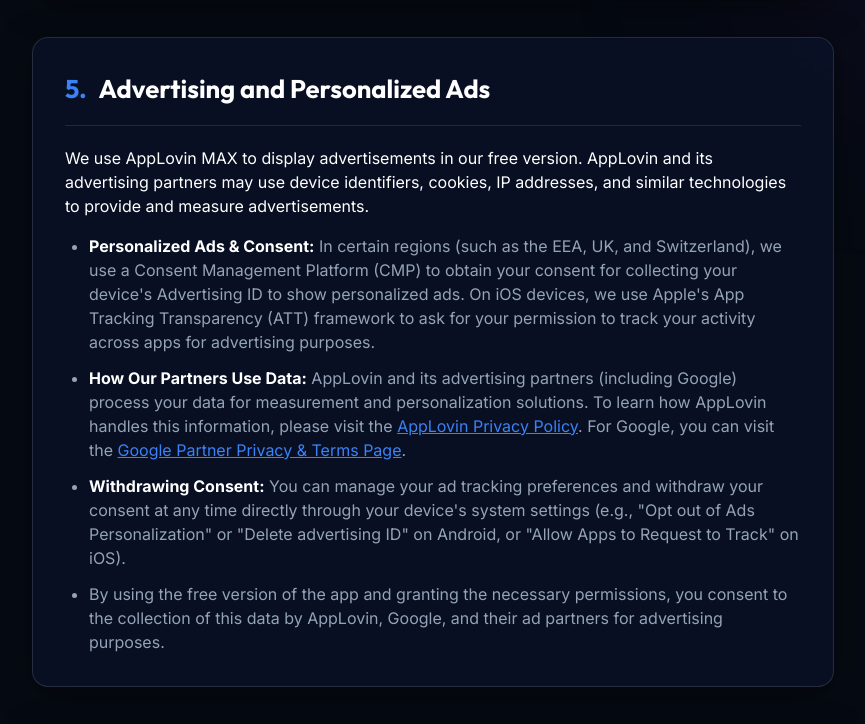
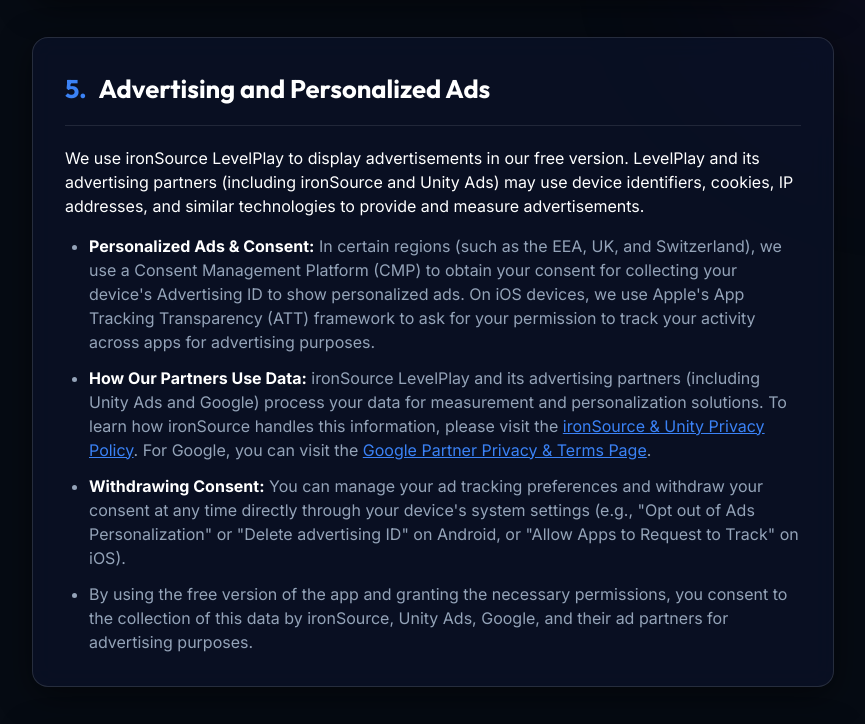
Before and after one commit to loddigital/lodplayer-web, a website with bundled scripts: page privacy-policy.html in a window 1280 px wide. Shown: the part 2006-2730 px from the top of the page, without its empty margins (207-1072 px from the left). Built offline with nearby package versions, Linux system fonts and the light colour scheme.

Commit message:
update privacy policy to reflect ironSource LevelPlay integration and refresh effective date

```diff
--- a/privacy-policy.html
+++ b/privacy-policy.html
@@ -58,7 +58,7 @@
                     Privacy Policy</h1>
                 <p
                     class="text-[1rem] text-textDark bg-white/5 inline-block px-4 py-1.5 rounded-full border border-white/10">
-                    <strong>Effective Date:</strong> June 17, 2026
+                    <strong>Effective Date:</strong> August 24, 2026
                 </p>
             </div>
 
@@ -142,7 +142,7 @@
                         class="font-outfit font-bold text-[1.6rem] text-white border-b border-white/10 pb-4 mb-5 flex items-center gap-3">
                         <span class="text-primary">5.</span> Advertising and Personalized Ads
                     </h2>
-                    <p class="mb-4">We use AppLovin MAX to display advertisements in our free version. AppLovin and its advertising partners may use
+                    <p class="mb-4">We use ironSource LevelPlay to display advertisements in our free version. LevelPlay and its advertising partners (including ironSource and Unity Ads) may use
                         device identifiers, cookies, IP addresses, and similar technologies to provide and measure
                         advertisements.</p>
                     <ul class="list-disc pl-6 space-y-3 text-textDark">
@@ -152,18 +152,18 @@
                             collecting your device's Advertising ID to show personalized ads. On iOS devices, we use
                             Apple's App Tracking Transparency (ATT) framework to ask for your permission to track your
                             activity across apps for advertising purposes.</li>
-                        <li><strong class="text-white">How Our Partners Use Data:</strong> AppLovin and its advertising
-                            partners (including Google) process your data for measurement and personalization
-                            solutions. To learn how AppLovin handles this information, please visit the <a
-                                href="https://www.applovin.com/privacy/" target="_blank"
+                        <li><strong class="text-white">How Our Partners Use Data:</strong> ironSource LevelPlay and its advertising
+                            partners (including Unity Ads and Google) process your data for measurement and personalization
+                            solutions. To learn how ironSource handles this information, please visit the <a
+                                href="https://unity.com/legal/privacy-policy" target="_blank"
                                 rel="noopener noreferrer"
-                                class="text-primary hover:text-white underline transition-colors">AppLovin Privacy Policy</a>. For Google, you can visit the <a href="https://policies.google.com/technologies/partner-sites" target="_blank" rel="noopener noreferrer" class="text-primary hover:text-white underline transition-colors">Google Partner Privacy & Terms Page</a>.</li>
+                                class="text-primary hover:text-white underline transition-colors">ironSource & Unity Privacy Policy</a>. For Google, you can visit the <a href="https://policies.google.com/technologies/partner-sites" target="_blank" rel="noopener noreferrer" class="text-primary hover:text-white underline transition-colors">Google Partner Privacy & Terms Page</a>.</li>
                         <li><strong class="text-white">Withdrawing Consent:</strong> You can manage your ad tracking
                             preferences and withdraw your consent at any time directly through your device's system
                             settings (e.g., "Opt out of Ads Personalization" or "Delete advertising ID" on Android, or "Allow Apps to Request to
                             Track" on iOS).</li>
                         <li>By using the free version of the app and granting the necessary permissions, you consent to
-                            the collection of this data by AppLovin, Google, and their ad partners for advertising purposes.</li>
+                            the collection of this data by ironSource, Unity Ads, Google, and their ad partners for advertising purposes.</li>
                     </ul>
                 </section>
 
--- a/sitemap.xml
+++ b/sitemap.xml
@@ -176,7 +176,7 @@
   </url>
   <url>
     <loc>https://lodplayer.com/privacy-policy.html</loc>
-    <lastmod>2026-08-23</lastmod>
+    <lastmod>2026-08-24</lastmod>
     <changefreq>yearly</changefreq>
     <priority>0.3</priority>
   </url>
```
